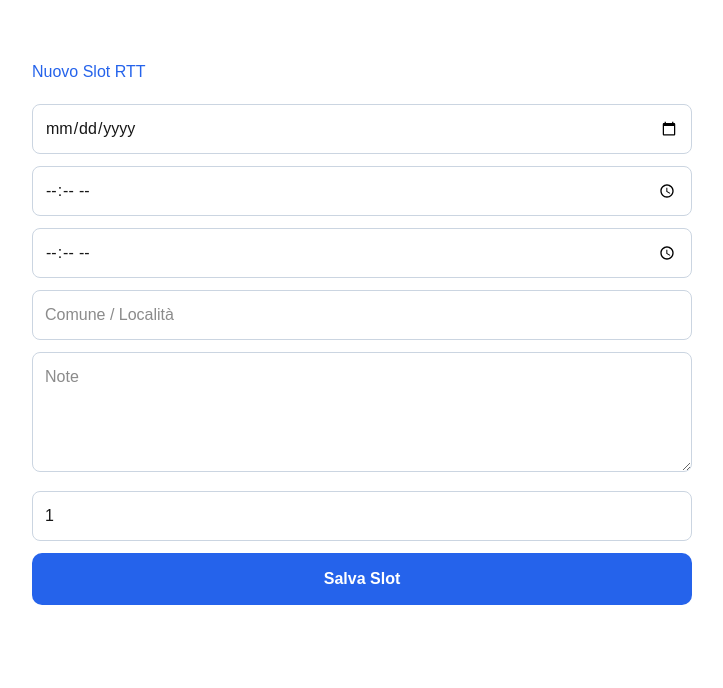
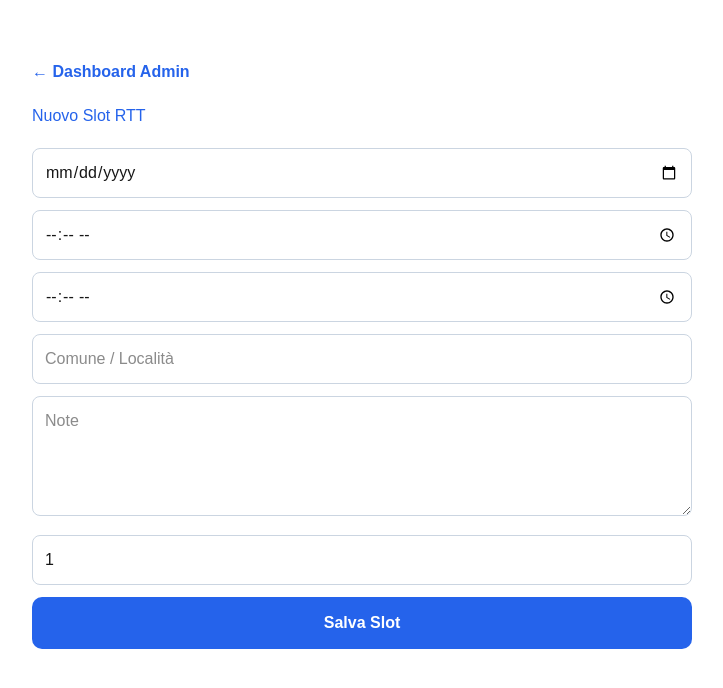
Before and after one commit to frignanifabio-coder/rtt-booking-er, a Next.js app in the folder rtt-booking-er/: page /admin/new-slot in a window 1280 px wide. Shown: the top 688 px of the page, without its empty margins (278-1001 px from the left). Built offline with nearby package versions, Linux system fonts and the light colour scheme.

Commit message:
Aggiunto link dashboard admin

```diff
--- a/rtt-booking-er/app/admin/new-slot/page.tsx
+++ b/rtt-booking-er/app/admin/new-slot/page.tsx
@@ -12,6 +12,18 @@ export default function NewSlotPage() {
         padding: 20,
       }}
     >
+    <Link
+      href="/admin"
+        style={{
+        display: "inline-block",
+        marginBottom: 20,
+        color: "#2563eb",
+        textDecoration: "none",
+        fontWeight: 600,
+        }}
+      >
+      ← Dashboard Admin
+    </Link>
       <h1
         style={{
           color: "#2563eb",
@@ -25,19 +37,3 @@ export default function NewSlotPage() {
     </div>
   );
 }
-
-<Link href="/admin">
-  <button
-    style={{
-      marginBottom: 20,
-      padding: "10px 16px",
-      borderRadius: 8,
-      border: "none",
-      background: "#2563eb",
-      color: "white",
-      cursor: "pointer",
-    }}
-  >
-    ← Torna alla Dashboard Admin
-  </button>
-</Link>
```
